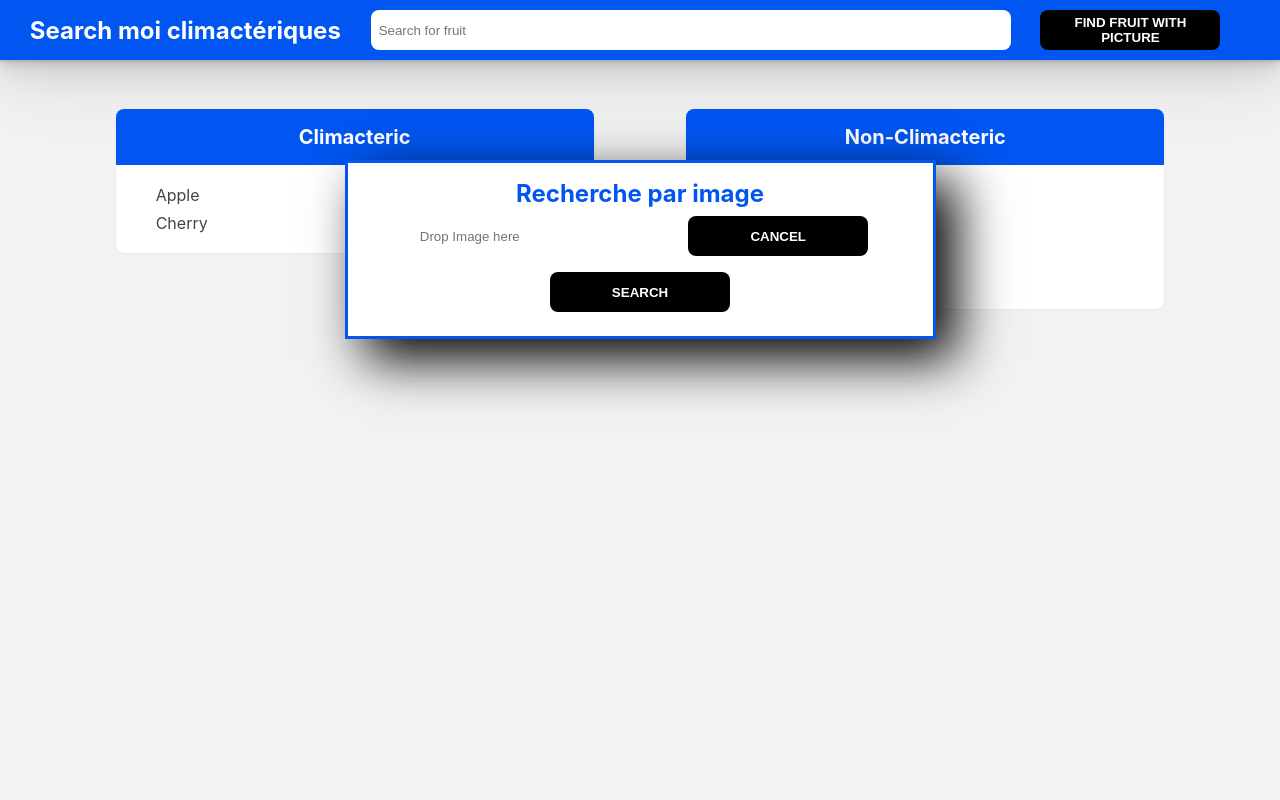
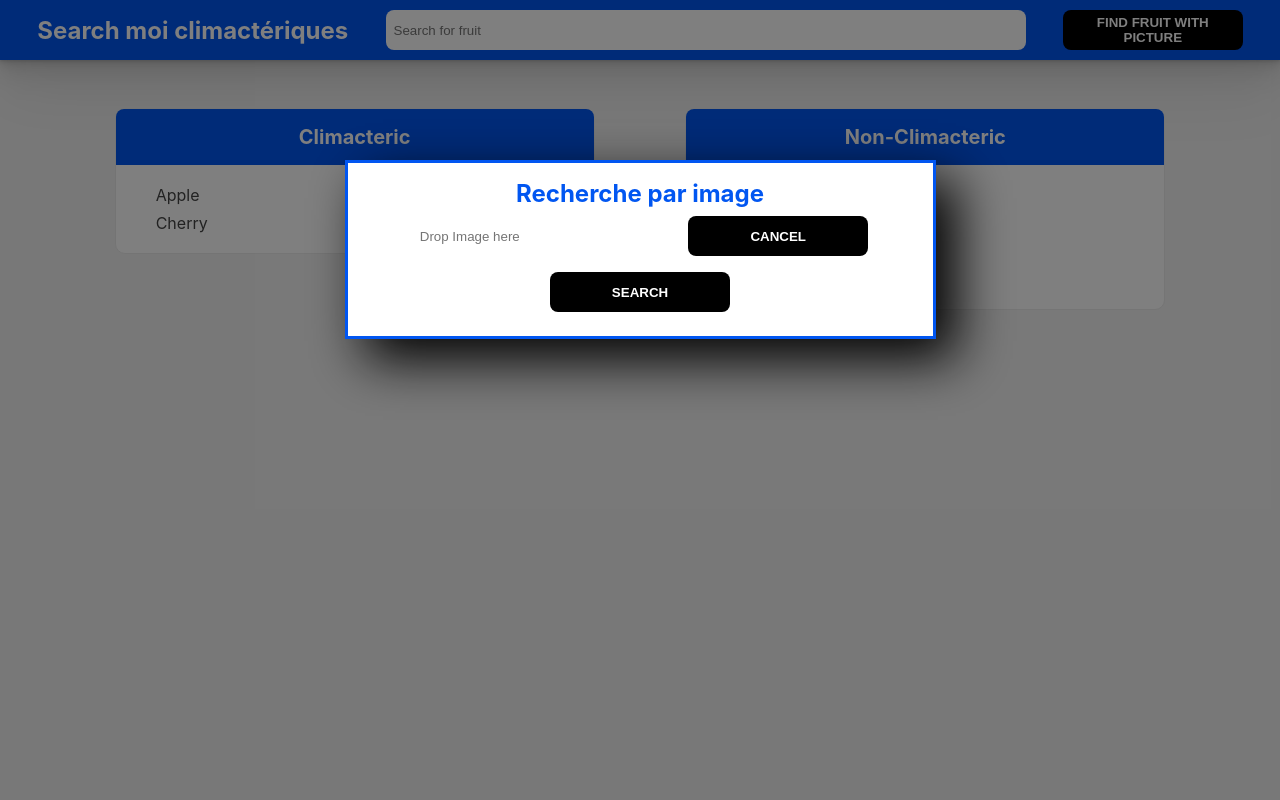
Before and after one commit to webeverly/epona, a Next.js app: page / in a window 1280 px wide. Both pictures are taken after a click on the button "FIND FRUIT WITH PICTURE". Shown: the top 800 px of the page. Built offline with nearby package versions, Linux system fonts and the light colour scheme; what pouchdb would draw is missing.

Commit message:
Remove selected + modal styling

```diff
--- a/src/components/Home/Home.tsx
+++ b/src/components/Home/Home.tsx
@@ -38,8 +38,6 @@ export const Home: NextPage<HomeProps> = ({ produce }) => {
           query={query}
         />
       </main>
-
-      <Footer />
     </div>
   );
 };
--- a/src/components/ProduceList/ProduceList.module.scss
+++ b/src/components/ProduceList/ProduceList.module.scss
@@ -43,12 +43,12 @@ $desktop: 1080px;
     background-color: var(--blue);
   }
   // if element filtered
-  .selected > li {
-    color: var(--blue);
-    font-weight: bold;
-    text-decoration: underline;
-    transition: ease-in-out 0.3s;
-  }
+  // .selected > li {
+  //   color: var(--blue);
+  //   font-weight: bold;
+  //   text-decoration: underline;
+  //   transition: ease-in-out 0.3s;
+  // }
   // fruit/veggie element
   li {
     list-style-type: none;
--- a/src/components/ProduceList/ProduceList.tsx
+++ b/src/components/ProduceList/ProduceList.tsx
@@ -27,7 +27,7 @@ export const ProduceList = ({
   return (
     <section className={`${styles["produce-list"]} ${className}`}>
       <h2>{title}</h2>
-      <ul className={query && styles["selected"]}>
+      <ul>
         {produce.map((p) => (
           <li key={p.id}>{p.name}</li>
         ))}
--- a/src/components/SearchByImageModal/SearchByImageModal.module.css
+++ /dev/null
@@ -1,6 +0,0 @@
-.search-by-image-modal {
-  color: var(--blue);
-  position: absolute;
-  top: 20vh;
-  box-shadow: 20px 20px 50px black;
-}
--- /dev/null
+++ b/src/components/SearchByImageModal/SearchByImageModal.module.scss
@@ -0,0 +1,18 @@
+.search-by-image-modal {
+  color: var(--blue);
+  position: absolute;
+  top: 20vh;
+  box-shadow: 20px 20px 50px black;
+}
+.modal {
+  position: fixed;
+  top: 0;
+  left: 0;
+  width: 100vw;
+  height: 100vh;
+  background-color: rgba(0, 0, 0, 0.5);
+  z-index: 0;
+}
+.visuallyhidden {
+  display: none;
+}
--- a/src/components/SearchByImageModal/SearchByImageModal.tsx
+++ b/src/components/SearchByImageModal/SearchByImageModal.tsx
@@ -1,5 +1,5 @@
 import React, { useState } from "react";
-import styles from "./SearchByImageModal.module.css";
+import styles from "./SearchByImageModal.module.scss";
 
 interface SearchByImageModalProps {
   onClose?: Function;
@@ -13,6 +13,7 @@ export const SearchByImageModal = ({
   className,
 }: SearchByImageModalProps): JSX.Element => {
   const [imageTag, setImageTag] = useState("");
+  const [isModalClosed, setIsModalClosed] = useState(true);
   const onChange = (e: React.FormEvent<HTMLInputElement>) => {
     const newValue = e.currentTarget.value;
     setIsMatchFound(!!newValue);
@@ -28,7 +29,7 @@ export const SearchByImageModal = ({
   };
 
   return (
-    <div className={styles["modal"]}>
+    <div className={show ? styles["modal"] : styles["visuallyhidden"]}>
       <dialog
         className={`${styles["search-by-image-modal"]} ${className}`}
         open={show ? true : false}
```
